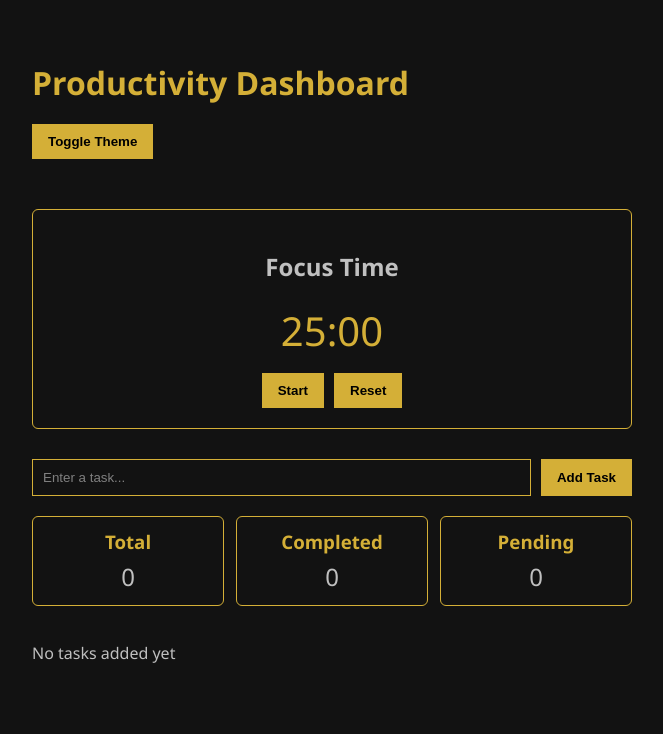
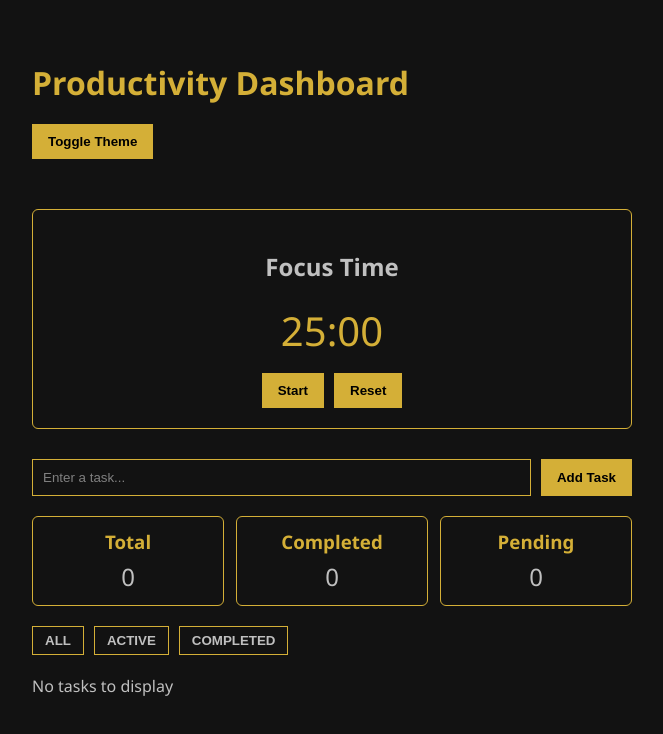
Before and after one commit to AshmithaB/react-productivity-dashboard, a React (Vite) app: page / in a window 1280 px wide. Shown: the top 734 px of the page, without its empty margins (308-971 px from the left). Built offline with nearby package versions, Linux system fonts and the light colour scheme.

Commit message:
fix: remove duplicate task mapping and centralize rendering

```diff
--- a/src/components/TaskCard.jsx
+++ b/src/components/TaskCard.jsx
@@ -1,11 +1,27 @@
 import { useContext } from "react";
 import { AppContext } from "../context/AppContext";
 
-export default function TaskCard({ task }) {
-  const { dispatch } = useContext(AppContext);
+export default function TaskCard() {
+  const { state, dispatch } = useContext(AppContext);
+
+  // Apply filter logic
+  const filteredTasks = state.tasks.filter((task) => {
+    if (state.filter === "active") return !task.completed;
+    if (state.filter === "completed") return task.completed;
+    return true;
+  });
+
+  if (filteredTasks.length === 0) {
+    return <p>No tasks to display</p>;
+  }
 
   return (
-    <div className={`task-card ${task.completed ? "completed" : ""}`}>
+    <div className="task-list">
+      {filteredTasks.map((task) => (
+        <div
+          key={task.id}
+          className={`task-card ${task.completed ? "completed" : ""}`}
+        >
           <input
             type="checkbox"
             checked={task.completed}
@@ -25,5 +41,7 @@
             ✕
           </button>
         </div>
+      ))}
+    </div>
   );
 }
--- a/src/pages/Dashboard.jsx
+++ b/src/pages/Dashboard.jsx
@@ -40,13 +40,24 @@
 
 
       <Stats />
+      <div className="filters">
+  {["all", "active", "completed"].map((type) => (
+    <button
+      key={type}
+      className={`filter-btn ${
+        state.filter === type ? "active-filter" : ""
+      }`}
+      onClick={() =>
+        dispatch({ type: "SET_FILTER", payload: type })
+      }
+    >
+      {type.toUpperCase()}
+    </button>
+  ))}
+</div>
 
-      <div className="task-list">
-        {state.tasks.length === 0 && <p>No tasks added yet</p>}
-        {state.tasks.map((task) => (
-          <TaskCard key={task.id} task={task} />
-        ))}
+
+      <TaskCard/>
       </div>
-    </div>
   );
 }
--- a/src/styles/theme.css
+++ b/src/styles/theme.css
@@ -149,3 +149,22 @@
   justify-content: center;
   gap: 10px;
 }
+/* Filters */
+.filters {
+  display: flex;
+  gap: 10px;
+  margin: 20px 0;
+}
+
+.filter-btn {
+  background: transparent;
+  border: 1px solid var(--gold);
+  color: inherit;
+  padding: 6px 12px;
+  cursor: pointer;
+}
+
+.active-filter {
+  background: var(--gold);
+  color: black;
+}
```
Lines whose indentation alone changed are shown as unchanged.
